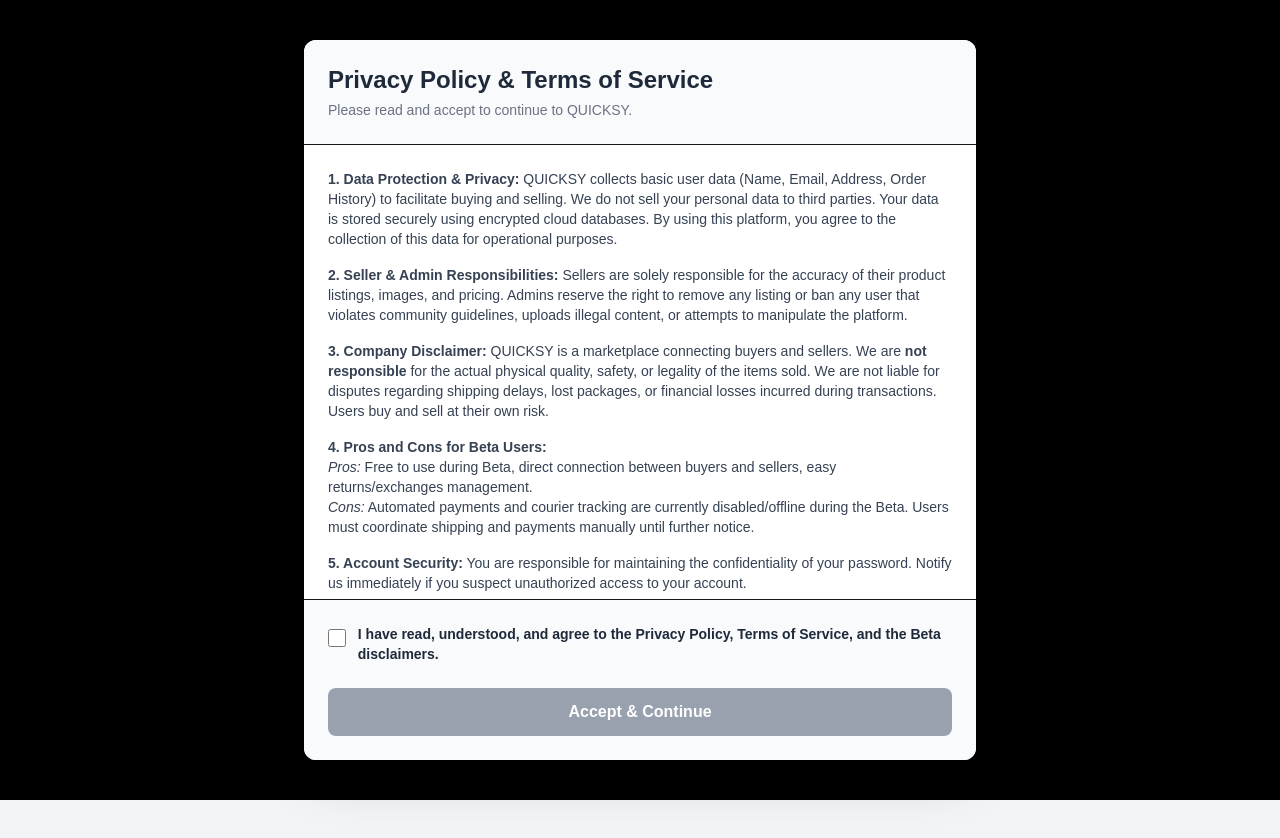
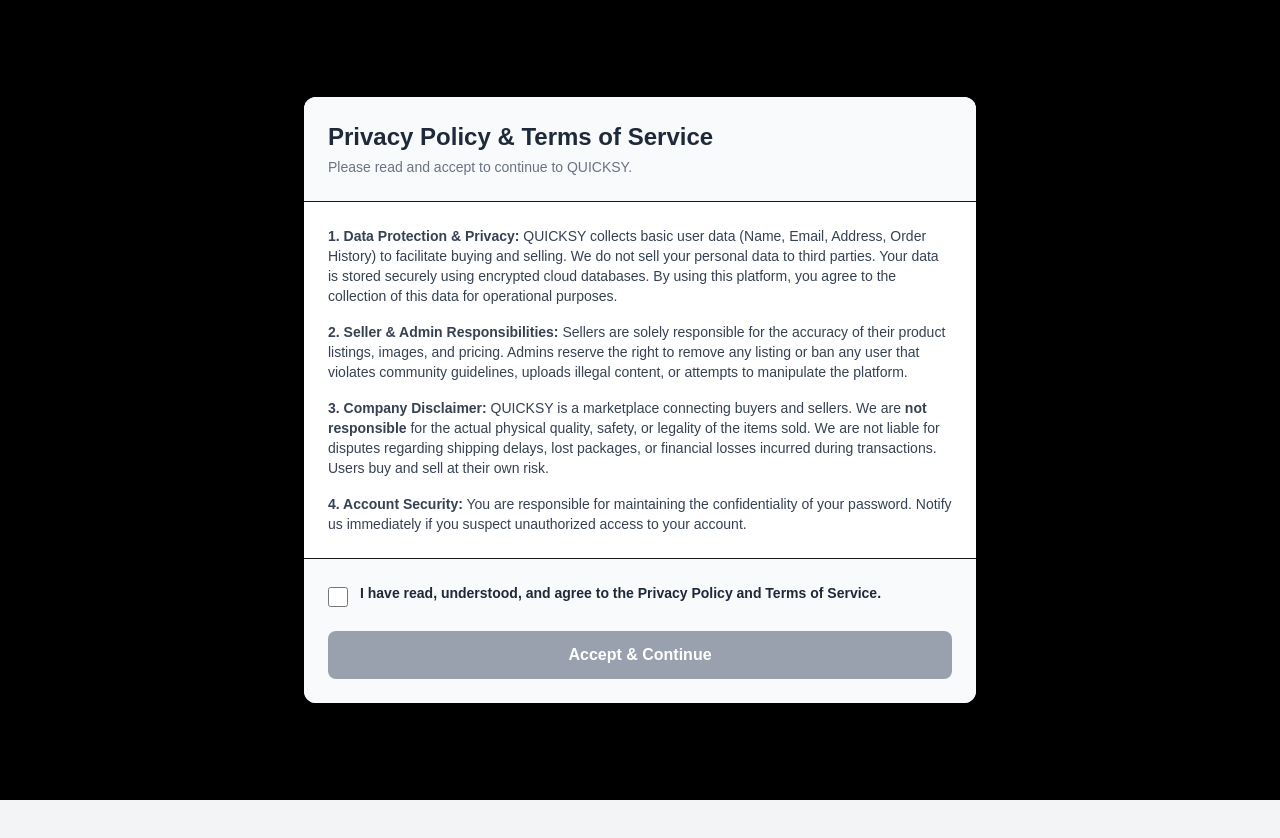
Before and after one commit to ap23062012-lab/quicksy, a Next.js app in the folder web/: page / in a window 1280 px wide. Shown: the top 838 px of the page. Built offline with nearby package versions, Linux system fonts and the light colour scheme.

Commit message:
Removed pros/cons section from privacy policy

```diff
--- a/web/app/components/PrivacyModal.tsx
+++ b/web/app/components/PrivacyModal.tsx
@@ -34,15 +34,11 @@ export default function PrivacyModal() {
         <div className="p-6 overflow-y-auto text-sm text-gray-700 space-y-4 flex-1">
           <p><strong>1. Data Protection & Privacy:</strong> QUICKSY collects basic user data (Name, Email, Address, Order History) to facilitate buying and selling. We do not sell your personal data to third parties. Your data is stored securely using encrypted cloud databases. By using this platform, you agree to the collection of this data for operational purposes.</p>
 
-          <p><strong>2. Seller & Admin Responsibilities:</strong> Sellers are solely responsible for the accuracy of their product listings, images, and pricing. Admins reserve the right to remove any listing or ban any user that violates community guidelines, uploads illegal content, or attempts to manipulate the platform. </p>
+          <p><strong>2. Seller & Admin Responsibilities:</strong> Sellers are solely responsible for the accuracy of their product listings, images, and pricing. Admins reserve the right to remove any listing or ban any user that violates community guidelines, uploads illegal content, or attempts to manipulate the platform.</p>
 
           <p><strong>3. Company Disclaimer:</strong> QUICKSY is a marketplace connecting buyers and sellers. We are <strong>not responsible</strong> for the actual physical quality, safety, or legality of the items sold. We are not liable for disputes regarding shipping delays, lost packages, or financial losses incurred during transactions. Users buy and sell at their own risk.</p>
 
-          <p><strong>4. Pros and Cons for Beta Users:</strong> <br/>
-          <em>Pros:</em> Free to use during Beta, direct connection between buyers and sellers, easy returns/exchanges management. <br/>
-          <em>Cons:</em> Automated payments and courier tracking are currently disabled/offline during the Beta. Users must coordinate shipping and payments manually until further notice.</p>
-
-          <p><strong>5. Account Security:</strong> You are responsible for maintaining the confidentiality of your password. Notify us immediately if you suspect unauthorized access to your account.</p>
+          <p><strong>4. Account Security:</strong> You are responsible for maintaining the confidentiality of your password. Notify us immediately if you suspect unauthorized access to your account.</p>
         </div>
 
         <div className="p-6 border-t bg-gray-50 rounded-b-xl">
@@ -54,7 +50,7 @@ export default function PrivacyModal() {
               className="mt-1 w-5 h-5 cursor-pointer accent-blue-600"
             />
             <span className="text-sm font-semibold text-gray-800 select-none">
-              I have read, understood, and agree to the Privacy Policy, Terms of Service, and the Beta disclaimers.
+              I have read, understood, and agree to the Privacy Policy and Terms of Service.
             </span>
           </label>
 
```
